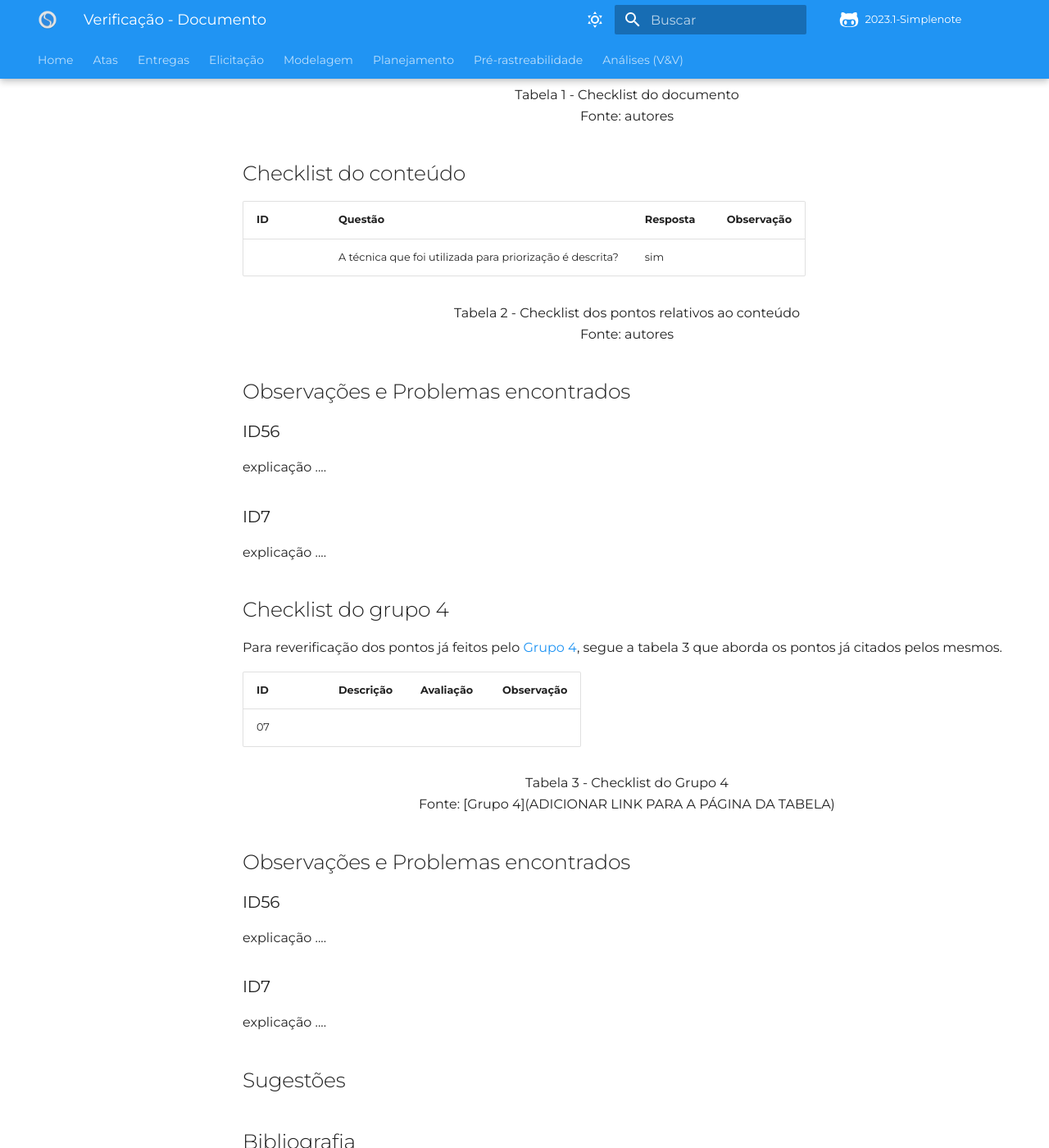
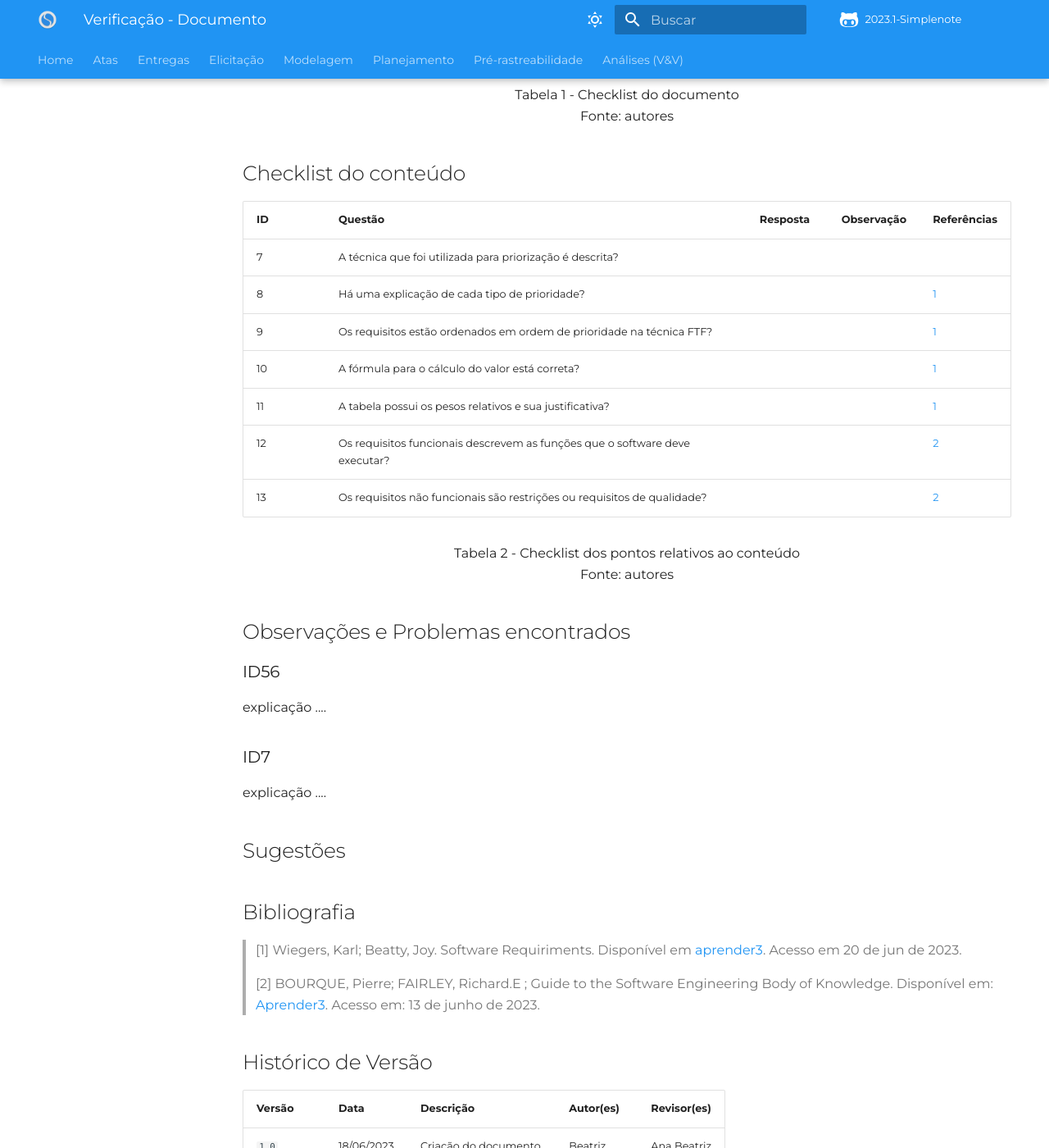
Before and after one commit to Requisitos-de-Software/2023.1-Simplenote, an MkDocs documentation site: the page built from docs/Analise-Grupo5/Elicitação/priorização/FTF.md, in a window 1280 px wide and 1400 px high, scrolled down 1151 px. Shown: the whole window at 82% size. Built offline with MkDocs 1.6.1 and Material for MkDocs 9.7.7, drawn with Linux system fonts in a browser that asks for light colours; some web fonts are replaced; comment, search, counter and statistics services are not loaded; some of the changed text lies outside the part shown.

Commit message:
Update FTF.md

```diff
--- a/docs/Analise-Grupo5/Elicitação/priorização/FTF.md
+++ b/docs/Analise-Grupo5/Elicitação/priorização/FTF.md
@@ -30,31 +30,17 @@ Para avaliação do documento em aspectos formais e tecnicos, foi criado a tabel
 
 ## Checklist do conteúdo
 
-| ID  | Questão | Resposta | Observação |
-| --- | ------- | -------- | ---------- |
-|     | A técnica que foi utilizada para priorização é descrita?                                   | sim 	  |            |
-
+| ID  | Questão | Resposta | Observação | Referências
+| --- | ------- | -------- | ---------- | |
+|  7  | A técnica que foi utilizada para priorização é descrita?                                         |  	  |              |   |
+|  8  | Há uma explicação de cada tipo de prioridade?                                                    |  	  |              | [1](#ancora1)   |
+|  9  | Os requisitos estão ordenados em ordem de prioridade na técnica FTF?                             |  	  |              | [1](#ancora1)  |
+|  10  | A fórmula para o cálculo do valor está correta?                                                 |  	  |              | [1](#ancora1)  |
+|  11  | A tabela possui os pesos relativos e sua justificativa?                                         |  	  |              | [1](#ancora1) |
+|  12  | Os requisitos funcionais descrevem as funções que o software deve executar?                     |  	  |              | [2](#ancora2) |
+|  13  | Os requisitos não funcionais são restrições ou requisitos de qualidade?                         |  	  |              | [2](#ancora2) |
 
 <p align="center"> Tabela 2 - Checklist dos pontos relativos ao conteúdo <br> Fonte: autores </p>
-
-## Observações e Problemas encontrados
-
-### ID56
-
-explicação ....
-
-### ID7
-
-explicação ....
-
-## Checklist do grupo 4
-Para reverificação dos pontos já feitos pelo [Grupo 4](https://github.com/Requisitos-de-Software/2023.1-Caesb), segue a tabela 3 que aborda os pontos já citados pelos mesmos.
-
-| ID  | Descrição | Avaliação | Observação |
-| --- | --------- | --------- | ---------- |
-| 07  |           |           |            |
-
-<p align="center"> Tabela 3 - Checklist do Grupo 4 <br> Fonte: [Grupo 4](ADICIONAR LINK PARA A PÁGINA DA TABELA) </p>
 
 ## Observações e Problemas encontrados
 
@@ -70,10 +56,13 @@ explicação ....
 
 ## Bibliografia
 
-> [1] Slides Requisitos - aula 15. Milene Serrano e Maurício Serrano. Elicitação, modelagem e análise.
+> [1] Wiegers, Karl; Beatty, Joy. Software Requiriments. Disponível em [aprender3](https://aprender3.unb.br/pluginfile.php/2523072/mod_resource/content/2/PriorizaA%CC%83%C2%A7A%CC%83%C2%A3o%20de%20Req.pdf). Acesso em 20 de jun de 2023.
+>
+> [2] BOURQUE, Pierre; FAIRLEY, Richard.E ; Guide to the Software Engineering Body of Knowledge. Disponível em: [Aprender3](https://aprender3.unb.br/pluginfile.php/2523020/mod_resource/content/1/SWEBOKv3.pdf). Acesso em: 13 de junho de 2023.
+
 
 ## Histórico de Versão
 
 | Versão | Data       | Descrição             | Autor(es) | Revisor(es)        |
 | ------ | ---------- | --------------------- | --------- | ------------------ |
-| `1.0`  | 18/06/2023 | Criação do documento. | Beatriz   | Ana Beatriz            |
+| `1.0`  | 18/06/2023 | Criação do documento. | Beatriz   | Ana Beatriz        |
```
